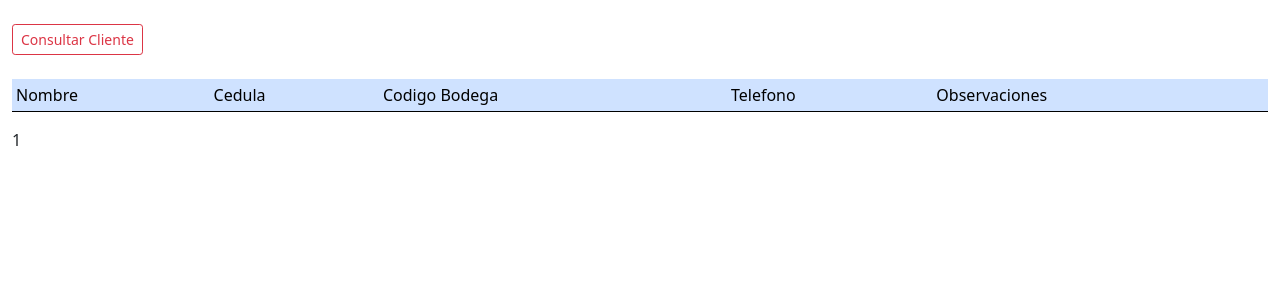
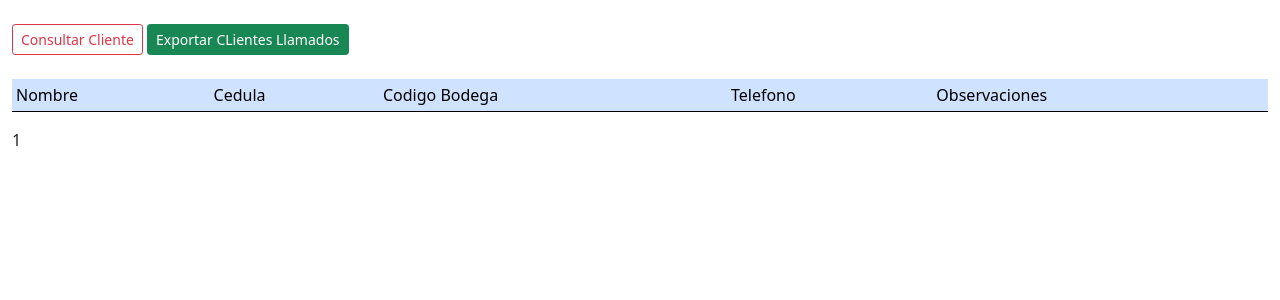
Before and after one commit to danielvillamorales/ka-clientes, a Django app: page /cliente/listado_clientes in a window 1280 px wide. Shown: the part 59-359 px from the top of the page. Run offline with Django 4.2, Linux system fonts and the light colour scheme; a user stored in the database is signed in; data comes from the database, SQL or seed files in the repository; tables that the repository leaves empty hold one stand-in row (values such as "Sample post").

Commit message:
funcionalidad exportar clientes llamados

```diff
--- a/ventas/settings.py
+++ b/ventas/settings.py
@@ -123,7 +123,7 @@
 
 USE_I18N = True
 
-USE_TZ = True
+USE_TZ = False
 
 
 # Static files (CSS, JavaScript, Images)
--- a/ventasapp/templates/cliente/detalle_cliente.html
+++ b/ventasapp/templates/cliente/detalle_cliente.html
@@ -10,6 +10,9 @@
 
     <br>
     <a class="btn btn-outline-danger btn-sm" href=" {% url 'ventasapp:consultar_cliente' %} ">Consultar Cliente</a>
+    <a  class="btn btn-success  btn-sm" href="{% url 'ventasapp:exportar_clientes' %}">
+        Exportar CLientes Llamados
+    </a>
 
     <br>
     <br>
--- a/ventasapp/urls.py
+++ b/ventasapp/urls.py
@@ -10,7 +10,7 @@
 from .views.autenticacion_view import Login, logOut
 from .views.material_view import materiales, crear_material, editar_material, eliminar_material
 from .views.diseno_view import disenos, crear_diseno, editar_diseno, eliminar_diseno
-from .views.cliente_view import importacion,listado_clientes,consultar_cliente
+from .views.cliente_view import importacion,listado_clientes,consultar_cliente, exportar_clientes
 
 app_name= "ventasapp"
 urlpatterns = [
@@ -73,4 +73,5 @@
     path('cliente/', importacion, name='importacion'),
     path('cliente/listado_clientes', listado_clientes, name='listado_clientes'),
     path('cliente/consultar_cliente', consultar_cliente, name='consultar_cliente'),
+    path('exportar_clientes', exportar_clientes, name='exportar_clientes')
 ]
--- a/ventasapp/views/cliente_view.py
+++ b/ventasapp/views/cliente_view.py
@@ -3,13 +3,16 @@
 from django.views.decorators.csrf import csrf_protect
 from ventasapp.models.clientes import Cliente
 from ventasapp.models.bodega import Bodega
-from datetime import datetime
+from datetime import datetime, date
 from django.contrib.auth.decorators import login_required
 from django.db.models import Q
 from django.conf import settings
 from django.contrib.auth.models import User,Permission,Group
 from django.contrib import messages
 from django.core.paginator import Paginator
+from django.http import HttpResponse, HttpResponseRedirect
+from io import BytesIO
+import xlwt
 
 
 def import_cliente(request):
@@ -88,3 +91,42 @@
         clientes = Cliente.objects.filter(cedula=cedula).filter(observaciones__isnull=False)
         return render(request, 'cliente/consultar_cliente.html', {"clientes": clientes})
     return render(request, 'cliente/consultar_cliente.html')
+
+def exportar_clientes(request):
+    wb = xlwt.Workbook(encoding='utf-8')
+    ws = wb.add_sheet('Clientes')
+    row_num = 0
+    font_style = xlwt.XFStyle()
+    font_style.font.bold = True
+
+    columns = ['Nombre', 'Cedula', 'Bodega', 'Telefono', 'Fecha Subida', 'Observaciones', 'Fecha Llamada']
+
+    for col_num in range(len(columns)):
+        ws.write(row_num, col_num, columns[col_num], font_style)
+
+    font_style = xlwt.XFStyle()
+
+    rows = Cliente.objects.filter(observaciones__isnull=False).values_list('nombre', 'cedula', 'bodega__descripcion', 'telefono', 'fecha_subida', 'observaciones', 'fecha_llamada')
+    for row in rows:
+        print(row)
+        row_num += 1
+        for col_num in range(len(row)):
+            if isinstance(row[col_num], date):
+                fecha = row[col_num].strftime('%Y-%m-%d %H:%M:%S')
+                ws.write(row_num, col_num, fecha, font_style)
+            else:
+                ws.write(row_num, col_num, row[col_num], font_style)
+
+    response = HttpResponse(content_type='application/ms-excel')
+    response['Content-Disposition'] = 'attachment; filename=clientes.xls'
+    # Guardar el contenido del libro de trabajo en un búfer BytesIO
+    output = BytesIO()
+    wb.save(output)
+
+    # Configurar la posición del búfer al principio
+    output.seek(0)
+
+    # Configurar el contenido del búfer como contenido de la respuesta
+    response.write(output.getvalue())
+
+    return response
```
Also changed, not shown: 2 other files.
